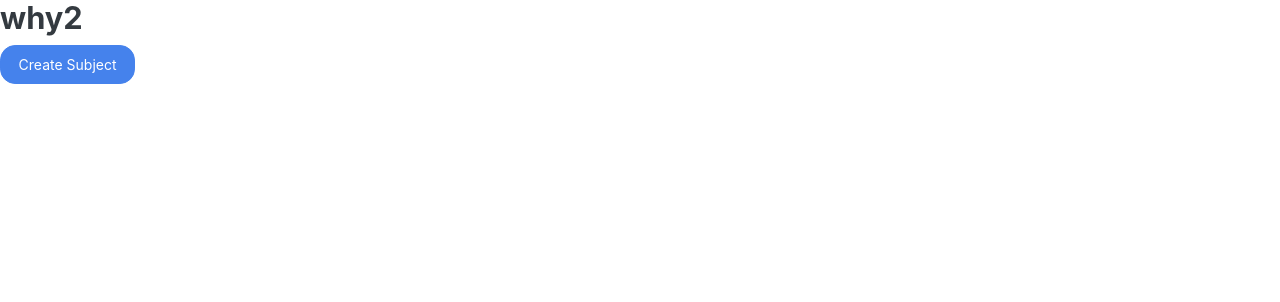
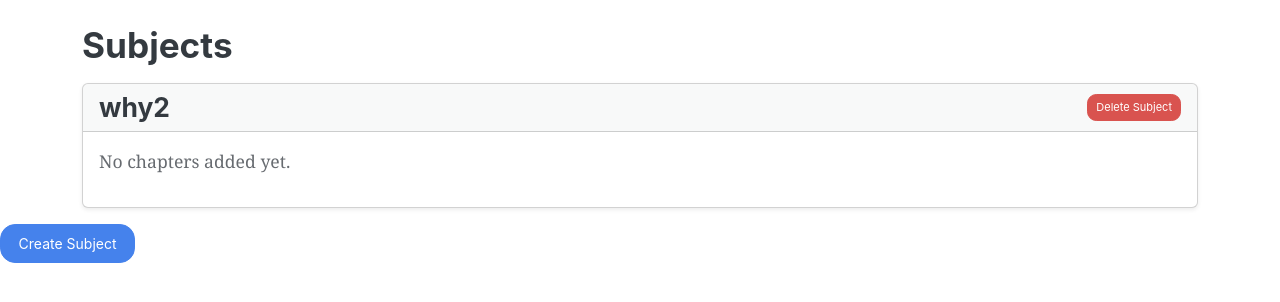
Before and after one commit to 24f2005120/quiz-master-project, a Flask app: page /admin/ in a window 1280 px wide. Shown: the part 26-328 px from the top of the page. Run offline with Flask 3, Linux system fonts and the light colour scheme; a user stored in the database is signed in; some libraries are stand-ins or nearby versions.

Commit message:
reorganized and prettified subjects_view

```diff
--- a/routes/admin_routes.py
+++ b/routes/admin_routes.py
@@ -1,11 +1,12 @@
-from flask import Blueprint, jsonify, redirect, render_template, request, url_for
+from flask import (Blueprint, jsonify, redirect, render_template, request,
+                   url_for)
 from flask_login import current_user
 from flask_login.utils import current_app
 from sqlalchemy import select
 
 from forms import SubjectForm
 from models import db
-from models.models import Subject
+from models.models import Chapter, Subject
 
 session = db.session
 
@@ -25,43 +26,56 @@ def admin_home():
     if request.method == "GET":
         subjects = session.scalars(select(Subject)).all()
         return render_template(
-            "admin_home.html",
-            subjects=subjects,
-            subject_form=subject_form
+            "admin/home.html", subjects=subjects, subject_form=subject_form
         )
 
 
 @admin_bp.route("/create_subject", methods=["POST"])
 def create_subject():
     form = SubjectForm()
-    if request.method == "POST":
-        # Validate and process the form submission
-        if not form.validate_on_submit():
-            return (
-                jsonify({"errors": form.errors}),
-                400,
-            )  # Return errors as JSON for AJAX handling
+    # Validate and process the form submission
+    if not form.validate_on_submit():
+        return (
+            jsonify({"errors": form.errors}),
+            400,
+        )  # Return errors as JSON for AJAX handling
 
-        new_subject = Subject()
-        form.populate_obj(new_subject)
+    new_subject = Subject()
+    form.populate_obj(new_subject)
 
-        # make sure no duplicate subs
-        if session.scalar(
-            select(Subject).where(Subject.subject_name == new_subject.subject_name)
-        ):
-            return (
-                jsonify(
-                    {
-                        "errors": {
-                            "Subject Name": [
-                                "Subject already exists, please use a different Subject Name"
-                            ]
-                        }
+    # make sure no duplicate subs
+    if session.scalar(
+        select(Subject).where(Subject.subject_name == new_subject.subject_name)
+    ):
+        return (
+            jsonify(
+                {
+                    "errors": {
+                        "Subject Name": [
+                            "Subject already exists, please use a different Subject Name"
+                        ]
                     }
-                ),
-                400,
-            )
+                }
+            ),
+            400,
+        )
 
-        session.add(new_subject)
-        session.commit()
-        return jsonify({"message": "Subject created successfully!"})
+    session.add(new_subject)
+    session.commit()
+    return jsonify({"message": "Subject created successfully!"})
+
+
+@admin_bp.route("delete_subject/<int:subject_id>", methods=["DELETE", "GET"])
+def delete_subject(subject_id):
+    subject = session.scalar(select(Subject).where(Subject.subject_id == subject_id))
+    session.delete(subject)
+    session.commit()
+    return jsonify({"message": f"Succesfully deleted subject {subject.subject_name}"})
+
+
+@admin_bp.route("delete_chapter/<chapter_id>", methods=["DELETE"])
+def delete_chapter(chapter_id):
+    chapter = session.scalar(select(Chapter).where(Chapter.chapter_id == chapter_id))
+    session.delete(chapter)
+    session.commit()
+    return jsonify({"message": f"Succesfully deleted subject {chapter.chapter_name}"})
--- a/templates/admin_home.html
+++ b/templates/admin/home.html
@@ -1,8 +1,8 @@
 {% extends "base.html" %}
 {% block title %} Admin Dashboard {% endblock %}
 {% block body %}
-{% include "admin_nav.html" %}
-{% include "subjects.html" %}
+{% include "admin/nav.html" %}
+{% include "admin/subjects_view.html" %}
 
 <button type="button" class="btn btn-primary" data-bs-toggle="modal" data-bs-target="#createSubjectModal">
       Create Subject
--- /dev/null
+++ b/templates/admin/subjects_view.html
@@ -0,0 +1,68 @@
+<div class="container mt-4">
+  <h2 class="mb-3">Subjects</h2>
+
+  {% for subject in subjects %}
+  <div class="card mb-3 shadow-sm">
+    <div class="card-header d-flex justify-content-between align-items-center">
+      <h4 class="mb-0">{{ subject.subject_name }}</h4>
+      <button
+        class="btn btn-danger btn-sm"
+        onclick="deleteSubject({{ subject.subject_id }})"
+      >
+        <i class="bi bi-trash"></i> Delete Subject
+      </button>
+    </div>
+
+    <div class="card-body">
+      {% if subject.chapters %}
+      <ul class="list-group">
+        {% for chapter in subject.chapters %}
+        <li
+          class="list-group-item d-flex justify-content-between align-items-center"
+        >
+          <span>
+            <strong>{{ chapter.chapter_id }}</strong> - {{ chapter.chapter_name
+            }}
+          </span>
+          <button
+            class="btn btn-outline-danger btn-sm"
+            onclick="deleteChapter({{ chapter.id }})"
+          >
+            <i class="bi bi-x-circle"></i> Remove
+          </button>
+        </li>
+        {% endfor %}
+      </ul>
+      {% else %}
+      <p class="text-muted">No chapters added yet.</p>
+      {% endif %}
+    </div>
+  </div>
+  {% endfor %}
+</div>
+
+<script>
+  // Get the delete URLs dynamically
+  const deleteSubjectUrl = "{{ url_for('admin.delete_subject', subject_id=0)}}";
+  const deleteChapterUrl =
+    "{{ url_for('admin.delete_chapter', chapter_id=0) }}";
+
+  function deleteSubject(subjectId) {
+    if (!confirm("Are you sure you want to delete this subject?")) return;
+
+    // Dynamically construct the URL with the subjectId
+    const url = deleteSubjectUrl + subjectId;
+
+    fetch(url, { method: "DELETE" })
+      .then((response) => response.json())
+      .then((data) => {
+        if (data.message) {
+          showToast(data.message, "success");
+          setTimeout(() => window.location.reload(), 300);
+        } else if (data.errors) {
+          showToast(data.errors, "error");
+        }
+      })
+      .catch(() => showToast("Error deleting subject.", "danger"));
+  }
+</script>
--- a/templates/subjects.html
+++ /dev/null
@@ -1,8 +0,0 @@
-{% for subject in subjects %}
-<div>
-  <h3>{{subject.subject_name}}</h3>
-  {% for chapter in subject.chapters %}
-  <div>{{chapter.chapter_id}}{{chapter.chapter_name}}</div>
-  {% endfor %}
-</div>
-{% endfor %}
```
Also changed, not shown: static/scripts.js (+32 -14 lines), instance/db.sqlite3, templates/admin/nav.html (renamed from templates/admin_nav.html).
